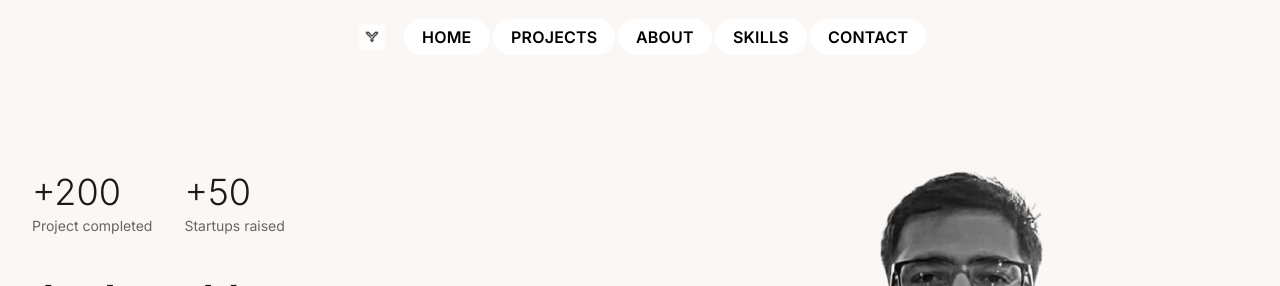
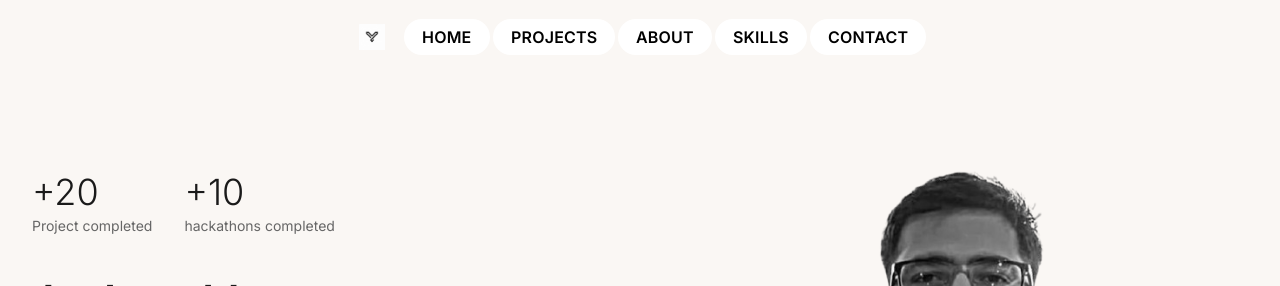
Before and after one commit to Yashverma849/Yash-Portfolio, a Next.js app: page / in a window 1280 px wide. Shown: the top 286 px of the page. Built offline with nearby package versions, Linux system fonts and the light colour scheme.

Commit message:
added logo to tab

```diff
--- a/src/components/Hero.tsx
+++ b/src/components/Hero.tsx
@@ -14,12 +14,12 @@ const Hero = () => {
           className="flex flex-wrap gap-6 sm:gap-8 mb-4 sm:mb-6 lg:mb-8"
         >
           <div className="text-left">
-            <div className="text-2xl sm:text-3xl lg:text-4xl font-light text-foreground">+200</div>
+            <div className="text-2xl sm:text-3xl lg:text-4xl font-light text-foreground">+20</div>
             <div className="text-xs sm:text-sm text-muted-foreground mt-1">Project completed</div>
           </div>
           <div className="text-left">
-            <div className="text-2xl sm:text-3xl lg:text-4xl font-light text-foreground">+50</div>
-            <div className="text-xs sm:text-sm text-muted-foreground mt-1">Startups raised</div>
+            <div className="text-2xl sm:text-3xl lg:text-4xl font-light text-foreground">+10</div>
+            <div className="text-xs sm:text-sm text-muted-foreground mt-1">hackathons completed</div>
           </div>
         </motion.div>
 
```
